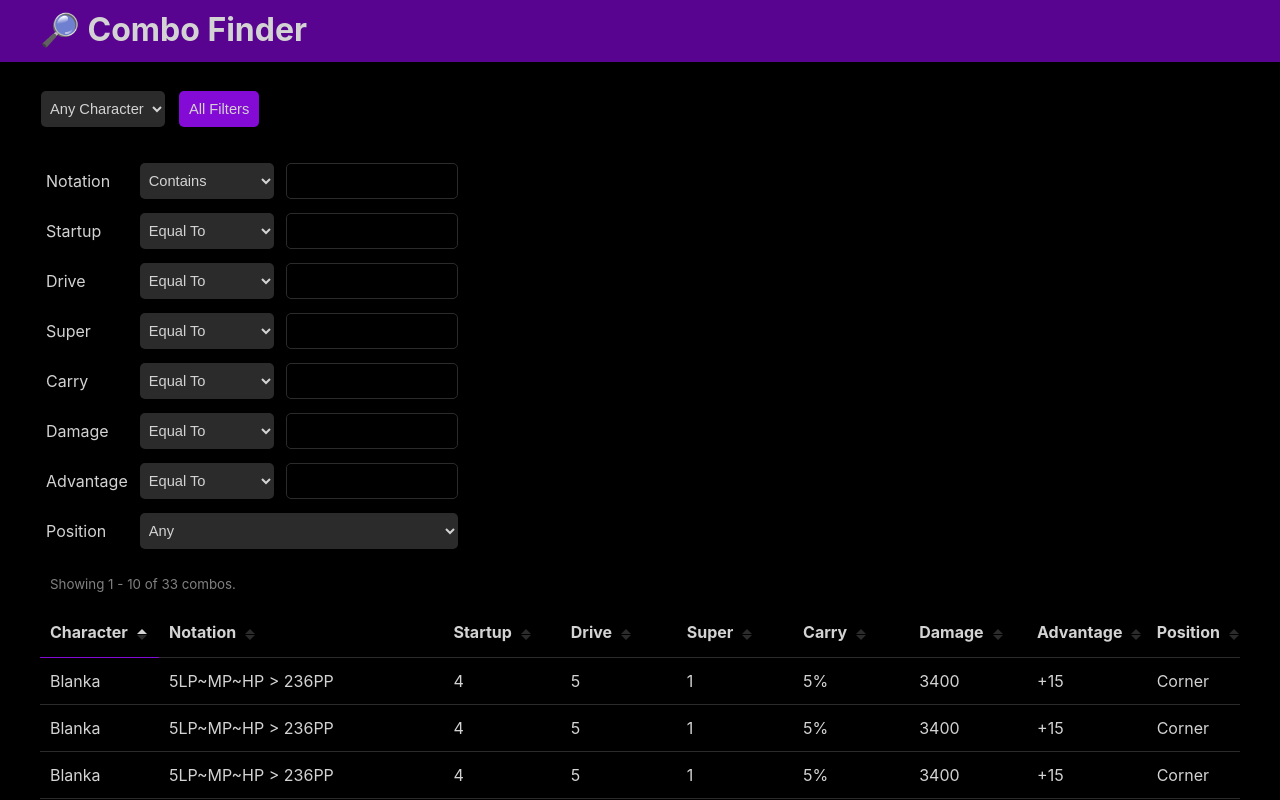
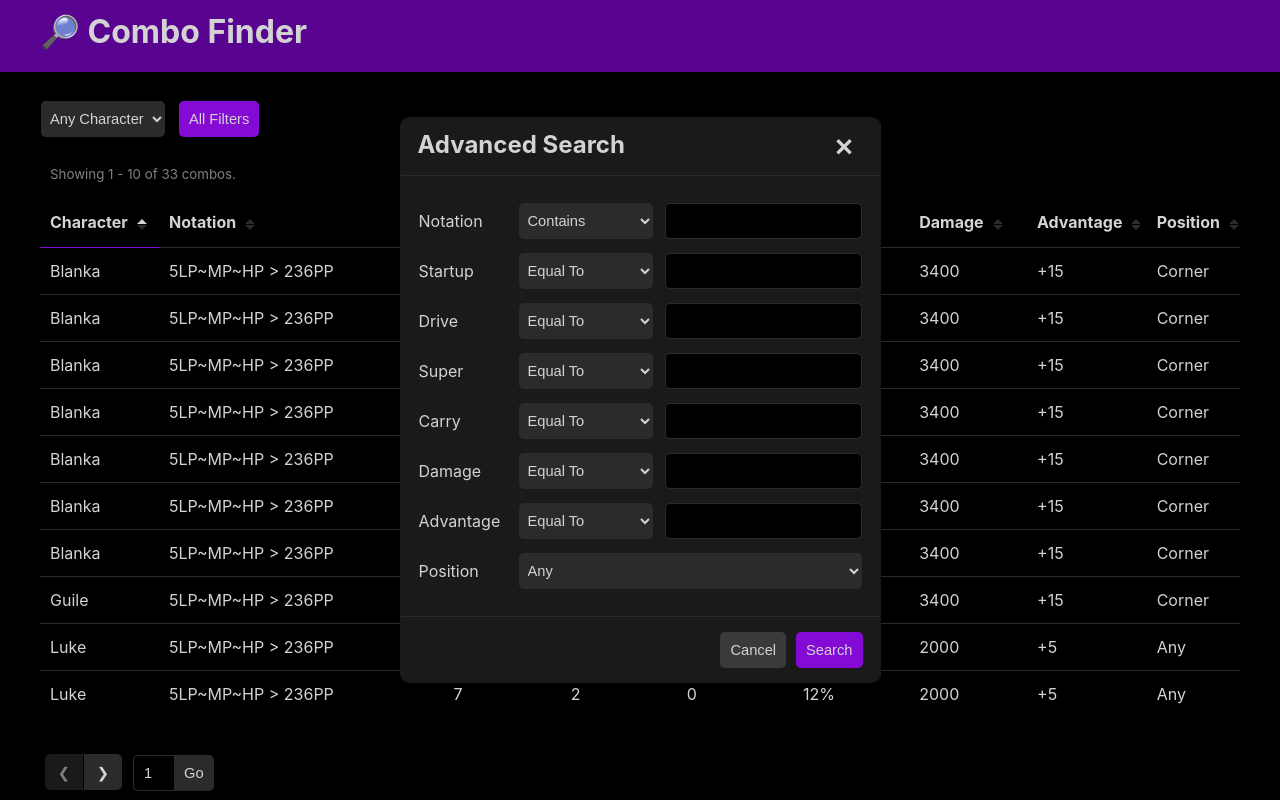
Before and after one commit to robro/combo-finder, a React (Create React App) app: page / in a window 1280 px wide. Both pictures are taken after a click on the button "All Filters". Shown: the top 800 px of the page. Built offline with nearby package versions, Linux system fonts and the light colour scheme.

Commit message:
✨ Add popup for advanced filters

```diff
--- a/src/App.css
+++ b/src/App.css
@@ -2,6 +2,7 @@
   --main-bg-color: black;
   --main-text-color: lightgray;
   --main-accent-color: #840ad6;
+  --alt-accent-color: #6607a5;
   --dark-accent-color: #2b2b2b;
   --darker-accent-color: #1a1a1a;
 
@@ -37,7 +38,7 @@ td {
 }
 
 .filter-input {
-  width: 150px;
+  width: 175px;
 }
 
 input[type=number] {
@@ -54,11 +55,12 @@ input[type=number] {
 .title-bar {
   background-color: #590491;
   padding: 1px;
-  height: 60px;
+  height: 70px;
 }
 
 .title {
-  margin: -12px auto;
+  margin: -10px auto;
+  padding: 0 20px;
   max-width: var(--max-width);
 }
 
@@ -71,6 +73,25 @@ input[type=number] {
 .filter-bar {
   margin: 20px 0 20px -7px;
   display: flex;
+}
+
+.filter-lable {
+  width: 100px;
+}
+
+.float-right {
+  float: right;
+}
+
+.popup {
+  background-color: var(--darker-accent-color);
+  outline: var(--darker-accent-color) solid 1px;
+  border-radius: 8px;
+  padding: 12px;
+}
+
+.search-bar {
+  height: 45px
 }
 
 .reset {
@@ -172,6 +193,13 @@ input[type=number] {
   border-color: var(--dark-accent-color);
 }
 
+.popup-bar {
+  margin: 0 -12px 8px -12px;
+  border-width: 1px 0 0;
+  border-style: solid;
+  border-color: var(--dark-accent-color);
+}
+
 .noselect {
   -webkit-touch-callout: none;
   -webkit-user-select: none;
@@ -184,8 +212,28 @@ input[type=number] {
   padding: 30px 0 0 0;
 }
 
+.popup-title-bar {
+  height: 45px;
+  padding: 0 5px;
+}
+
+.popup-title {
+  font-size: 18pt;
+  font-weight: bold;
+}
+
+.btn-close {
+  background-color: var(--darker-accent-color);
+  padding: 0;
+  margin: 0;
+}
+
+.btn-close:hover {
+  color: gray;
+}
+
 input {
-  background-color: inherit;
+  background-color: var(--main-bg-color);
   color: inherit;
   font-size: 11pt;
   padding: 0 10px;
@@ -243,8 +291,20 @@ button:disabled {
   cursor: default;
 }
 
-button:enabled:hover {
+.page-btn:enabled:hover {
   background-color: var(--main-accent-color);
+}
+
+button.alt-hover:hover {
+  background-color: var(--alt-accent-color);
+}
+
+.btn-main.cancel {
+  background-color: rgb(58, 58, 58);
+}
+
+.btn-main.cancel:hover {
+  background-color: var(--dark-accent-color);
 }
 
 .btn-left {
--- a/src/ComboFilters.js
+++ b/src/ComboFilters.js
@@ -1,3 +1,5 @@
+import Popup from "reactjs-popup"
+
 export default function ComboFilters({
   filterInfo,
   comboProps,
@@ -22,7 +24,7 @@ export default function ComboFilters({
 
   function getLabel(text) {
     return (
-      <td>
+      <td className='filter-lable'>
         <label className='capitalize'>
           {text}
         </label>
@@ -90,16 +92,26 @@ export default function ComboFilters({
           <tr className='filter-row'>
             {getComboFilter('character', false, submitFilters)}
             <td>
+              <Popup trigger={<button
+                  className='btn-main alt-hover'>
+                  All Filters
+                </button>}
+                modal
+                nested>
+                {
+                  close => (
+                    <div className='popup'>
+                      <div className='popup-title-bar'>
+                        <span className='popup-title'>
+                            Advanced Search
+                        </span>
                         <button
-                className='btn btn-main'
-                type='button'
-                onClick={submitFilters}>
-                All Filters
+                          className='btn-close popup-title float-right'
+                          onClick={() => close()}>
+                          ✕
                         </button>
-            </td>
-          </tr>
-        </tbody>
-      </table>
+                      </div>
+                      <hr className='popup-bar'/>
                       <table className='filter-table'>
                         <tbody>
                           {comboProps.slice(1).map(prop => (
@@ -109,6 +121,29 @@ export default function ComboFilters({
                           ))}
                         </tbody>
                       </table>
+                      <hr className='popup-bar'/>
+                      <div className='search-bar'>
+                        <button
+                          className='btn-main alt-hover float-right'
+                          onClick={() => {
+                            submitFilters()
+                            close()}}>
+                          Search
+                        </button>
+                        <button
+                          className='btn-main cancel float-right'
+                          onClick={() => close()}>
+                          Cancel
+                        </button>
+                      </div>
+                    </div>
+                  )
+                }
+              </Popup>
+            </td>
+          </tr>
+        </tbody>
+      </table>
     </>
   )
 }
--- a/src/PageSelector.js
+++ b/src/PageSelector.js
@@ -53,13 +53,13 @@ export default function PageSelector({
   return (
     <div className='page-select'>
       <button
-        className={'btn-left'}
+        className={'btn-left page-btn'}
         onClick={pageDown}
         disabled={disableDown()}>
         ❮
       </button>
       <button
-        className={'btn-right shift'}
+        className={'btn-right shift page-btn'}
         onClick={pageUp}
         disabled={disableUp()}>
         ❯
@@ -76,7 +76,7 @@ export default function PageSelector({
         onKeyDown={handleKeyDown}
         disabled={disableInput()} />
       <button
-        className='btn-right'
+        className='btn-right page-btn'
         onClick={goToPage}
         disabled={disableInput()}>
         Go
```
Lines whose indentation alone changed are shown as unchanged.
